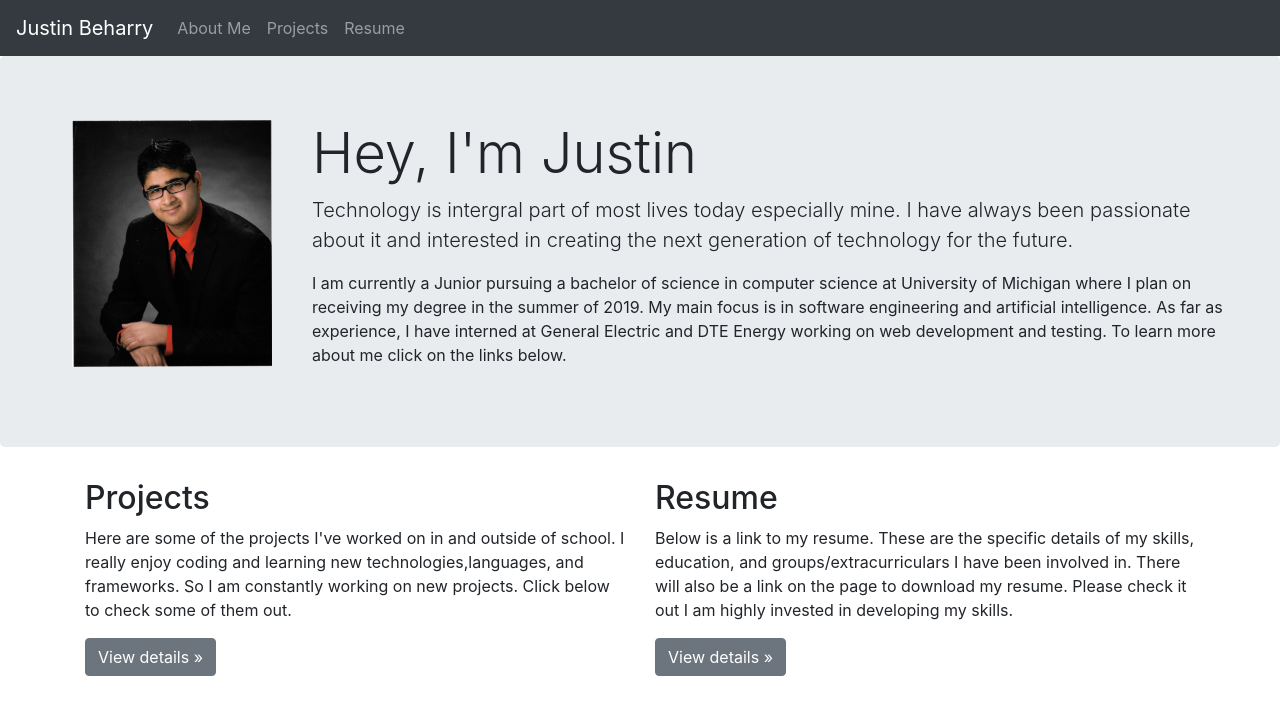
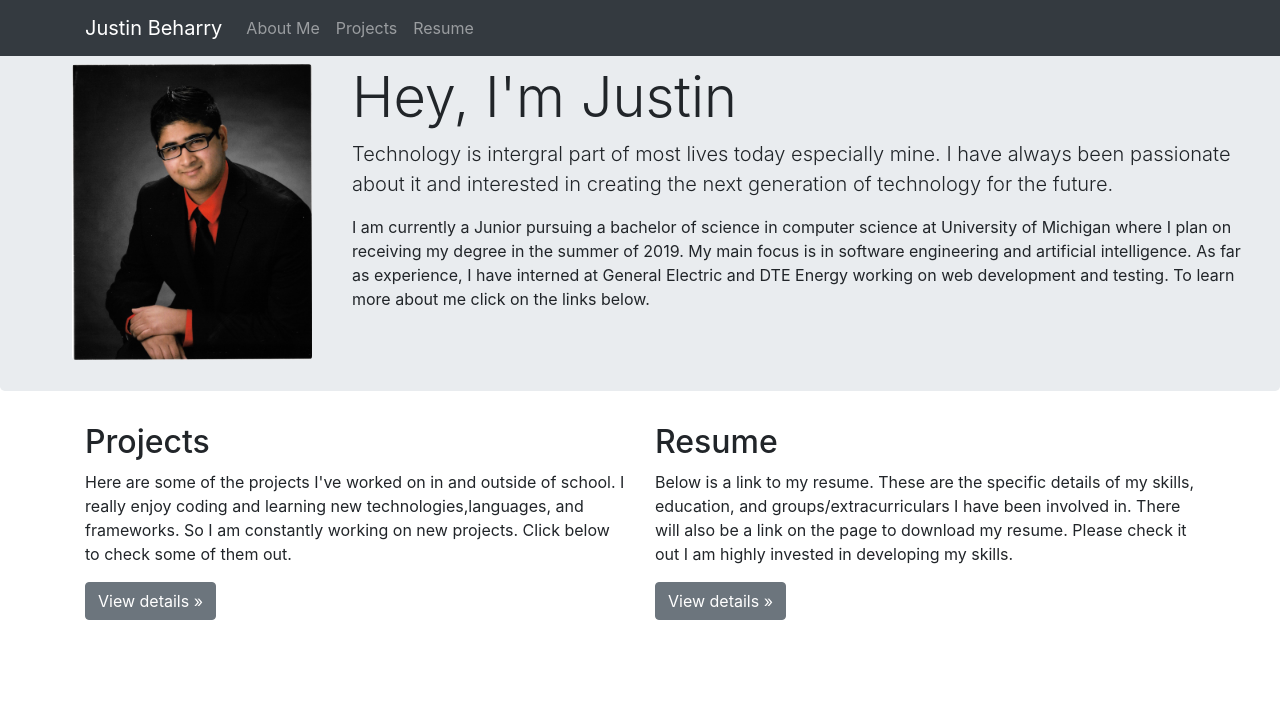
Before and after one commit to jsbeharr/portfolio-website, an Angular app: page /about in a window 1280 px wide. Shown: the top 714 px of the page. Built offline with nearby package versions, Linux system fonts and the light colour scheme.

Commit message:
Made navbar fixed to top of the screen. Profile photo is larger.

```diff
--- a/src/app/about/about.component.css
+++ b/src/app/about/about.component.css
@@ -1,4 +1,4 @@
 img {
-    width: 12.5rem;
+    width: 15rem;
     margin: 0rem 2.5rem 0rem 2.5rem;
 }
--- a/src/app/about/about.component.html
+++ b/src/app/about/about.component.html
@@ -1,5 +1,5 @@
 <div class="jumbotron">
-  <img src="../assets/profile_photo.jpeg" class="img-round float-left">
+  <img src="../assets/profile_photo.jpeg" class="rounded float-left">
   <h1 class="display-4">Hey, I'm Justin</h1>
   <p class="lead">
     Technology is intergral part of most lives today especially mine. I have always been passionate
@@ -15,7 +15,6 @@
 </div>
 
 <div class="container">
-  <!-- Example row of columns -->
   <div class="row">
     <div class="col-md-6">
       <h2>Projects</h2>
--- a/src/app/navigation/navigation.component.html
+++ b/src/app/navigation/navigation.component.html
@@ -1,4 +1,5 @@
-<nav class="navbar navbar-expand-sm navbar-dark bg-dark">
+<nav class="navbar navbar-expand-sm navbar-dark bg-dark fixed-top">
+  <div class="container">
     <a class="navbar-brand" href="#">Justin Beharry</a>
     <button class="navbar-toggler" type="button" data-toggle="collapse" data-target="#navbarNav" aria-controls="navbarNav" aria-expanded="false"
       aria-label="Toggle navigation">
@@ -17,4 +18,5 @@
         </li>
       </ul>
     </div>
+  </div>
 </nav>
```
Lines whose indentation alone changed are shown as unchanged.
